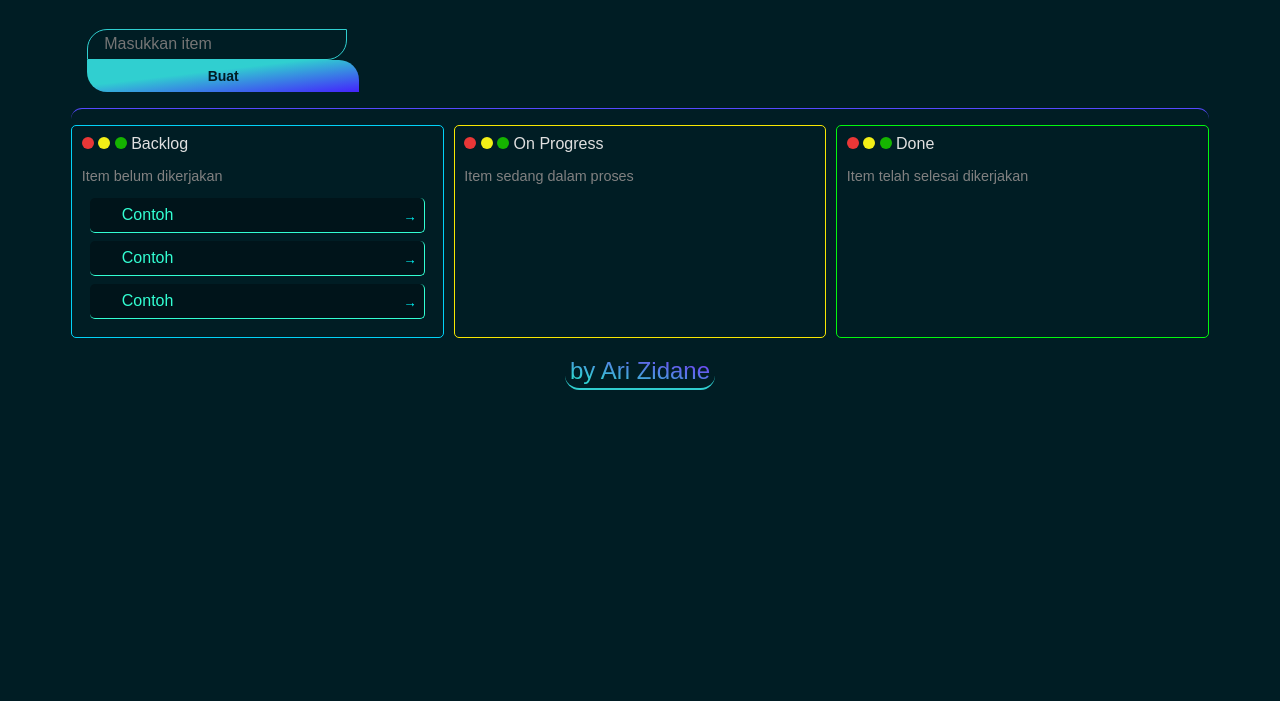
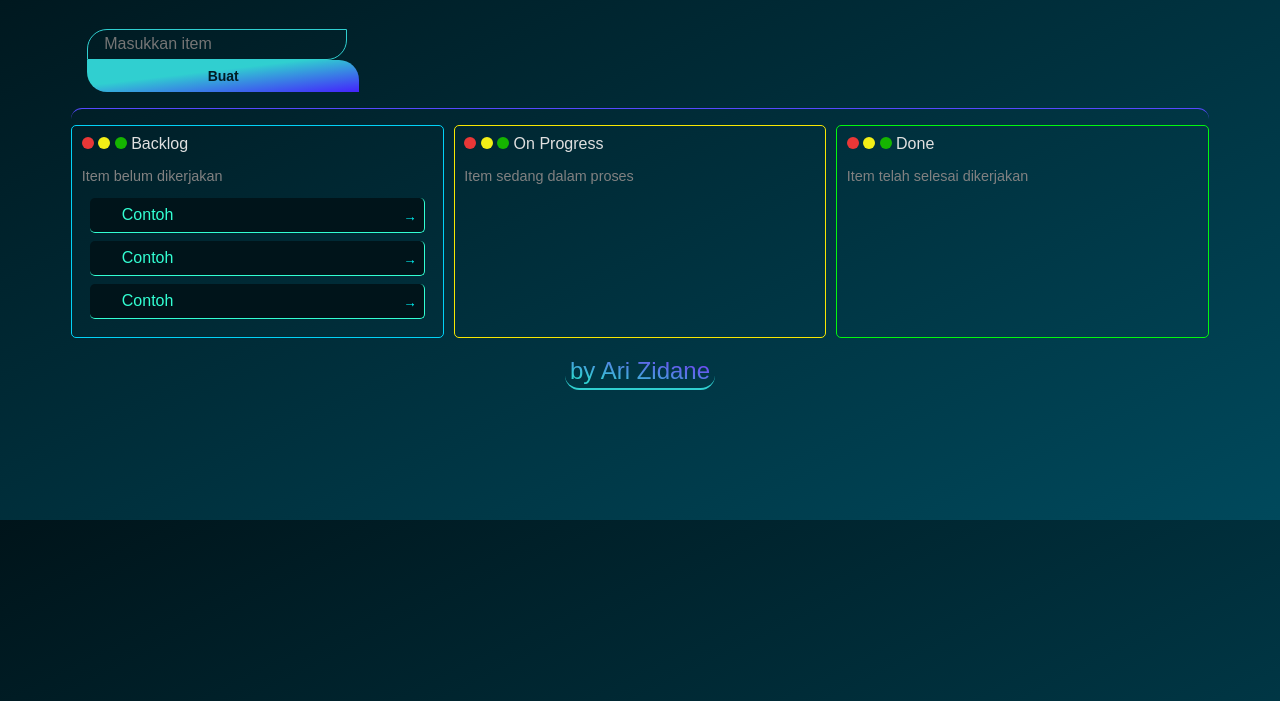
Before and after one commit to arizdn234/Kanban-App, a plain HTML site: page index.html in a window 1280 px wide. Shown: the part 99-800 px from the top of the page. Drawn offline with Linux system fonts and the light colour scheme.

```diff
--- a/script.js
+++ b/script.js
@@ -1,7 +1,6 @@
 function createNew(){
     const backlog = document.getElementById("backlog");
     const newItem = document.getElementById("item").value;
-    const test = document.querySelectorAll('.task');
     const rand = Math.random()*10
     if (!newItem) {
         console.log("Input kosong");
--- a/style.css
+++ b/style.css
@@ -1,5 +1,7 @@
 body {
-	background-color: rgb(0, 29, 36);
+	/* background-color: rgb(0, 29, 36); */
+	background: linear-gradient(to right bottom, rgb(0, 20, 26) 0%, rgb(0, 73, 92) 100%);
+	min-height: 37.7rem;
 }
 
 .container {
```
